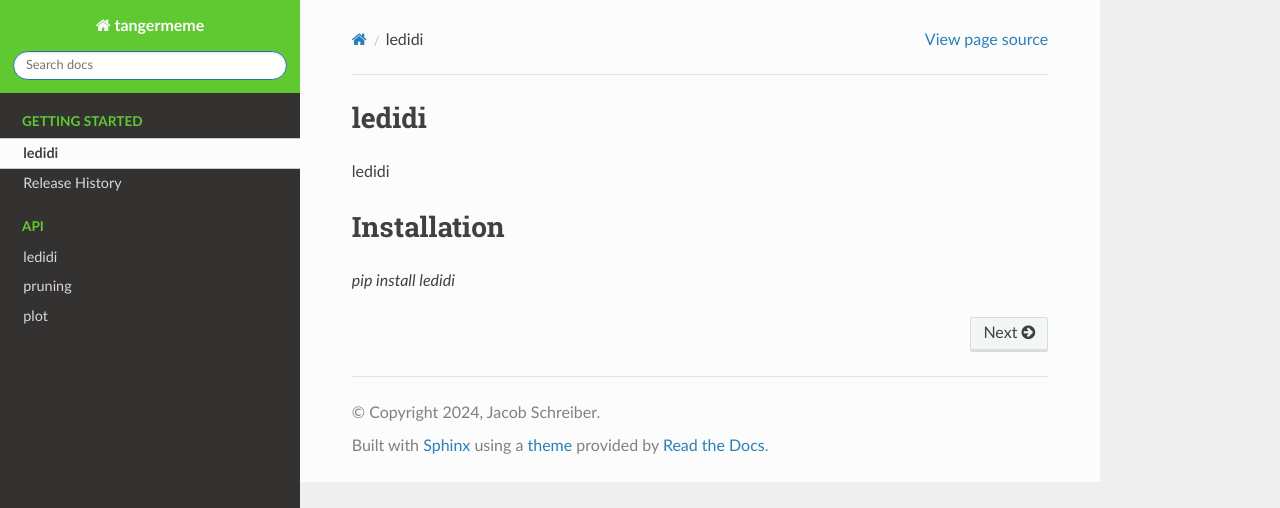
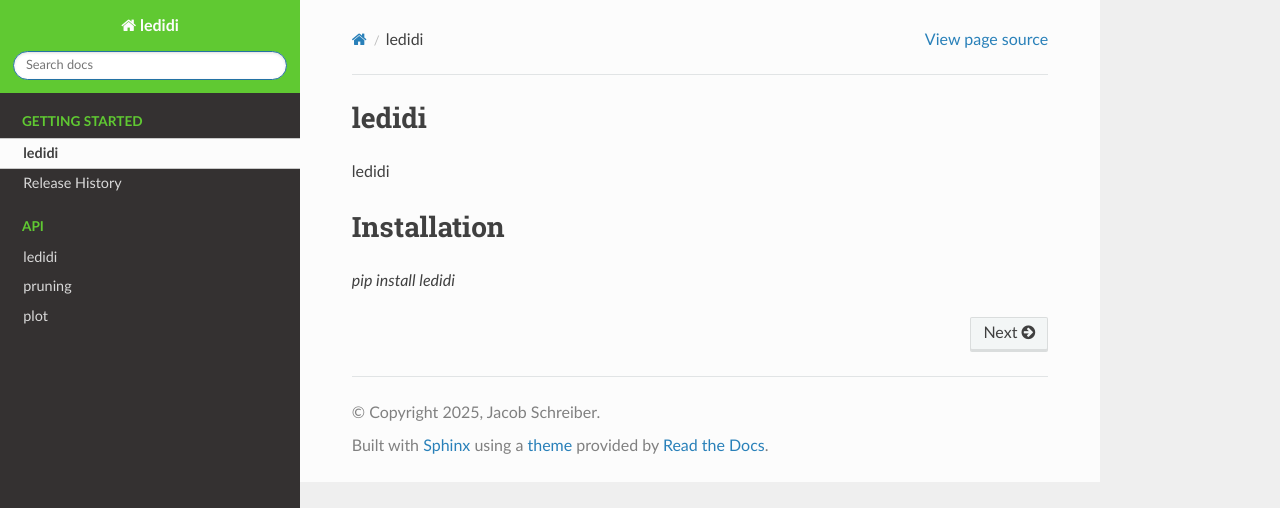
Before and after one commit to jmschrei/ledidi, a Sphinx documentation site: the page built from docs/index.rst, in a window 1280 px wide. Shown: the top 508 px of the page. Built offline with Sphinx 7.4.7 and the Read the Docs theme 3.1.0, drawn with Linux system fonts in a browser that asks for light colours; pages that are not in the unit, such as notebooks, are missing from menus.

Commit message:
FIX conf.py

```diff
--- a/docs/conf.py
+++ b/docs/conf.py
@@ -17,12 +17,12 @@
 
 # -- Project information -----------------------------------------------------
 
-project = 'tangermeme'
-copyright = '2024, Jacob Schreiber'
+project = 'ledidi'
+copyright = '2025, Jacob Schreiber'
 author = 'Jacob Schreiber'
 
 # The full version, including alpha/beta/rc tags
-release = 'v0.1.0'
+release = 'v2.0.0'
 
 
 # -- General configuration ---------------------------------------------------
```
